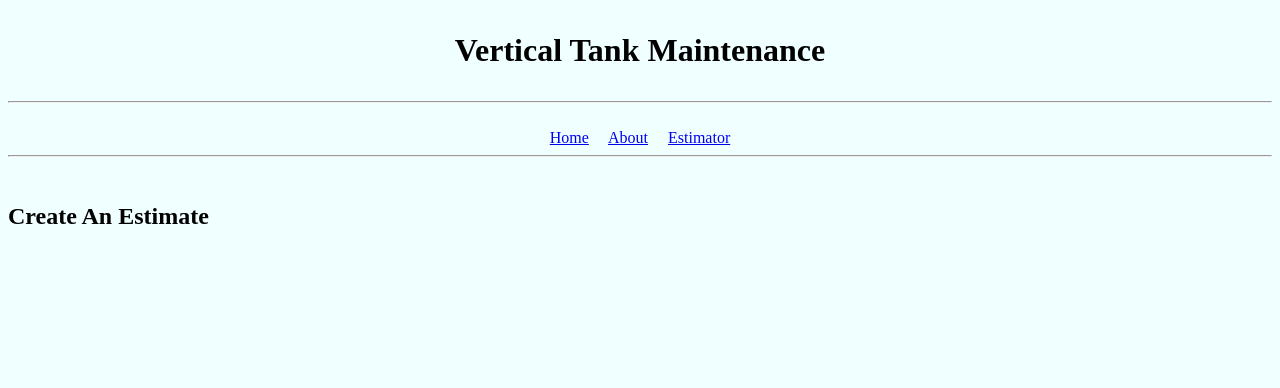
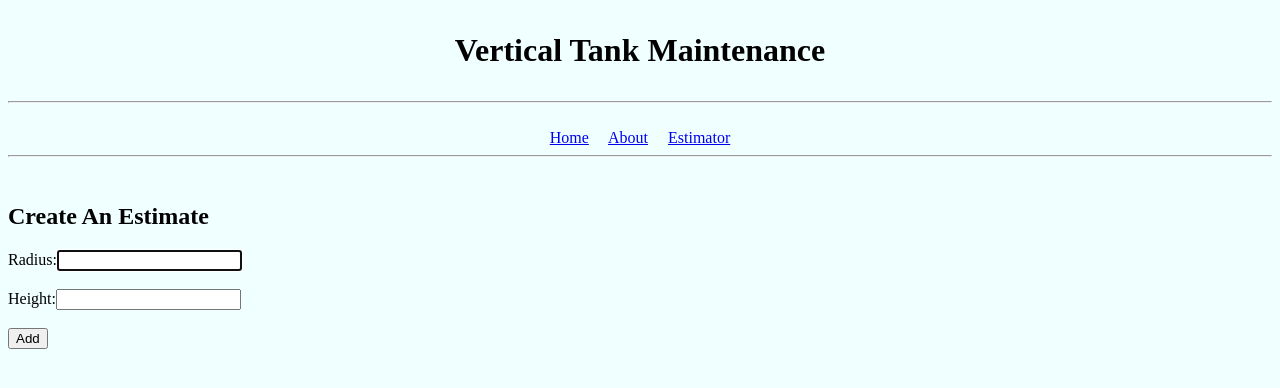
Before and after one commit to daspin15/vtm_site, a Flask app: page /estimate in a window 1280 px wide. Shown: the top 388 px of the page. Run offline with Flask 2, Linux system fonts and the light colour scheme.

Commit message:
Added Input and Forms

```diff
--- a/templates/estimate.html
+++ b/templates/estimate.html
@@ -6,9 +6,20 @@
 {% block body %}
 
 <h2>Create An Estimate</h2>
+<form action="/add" method="POST">
+    <label for="radius">
+        Radius:<input type="text" id="radius" name="radius" required autofocus />
+    </label>
+    <br><br>
+        <label for="height">
+            Height:<input type="text" id="height" name="height" required />
+        </label>
+    <br><br>
+    <input type="submit" value="Add">
 
-<body>
+</form>
 
-</body>
+
+
 
 {% endblock %}
```
